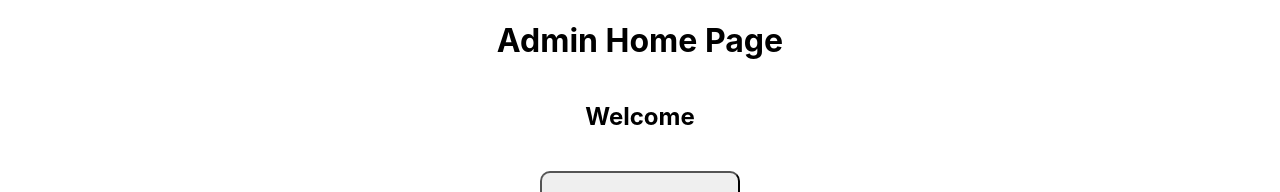
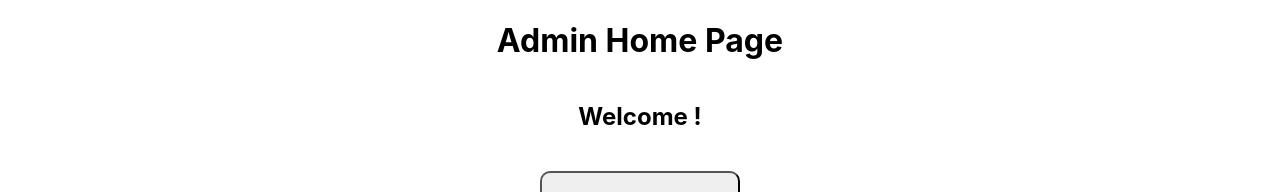
Before and after one commit to FrankPizz10/beer-passport-admin, a React (Create React App) app: page /admin in a window 1280 px wide. Shown: the top 192 px of the page. Built offline with nearby package versions, Linux system fonts and the light colour scheme; no server answers.

Commit message:
Testing auto deploy

```diff
--- a/src/MainScreen/AdminHomePage.tsx
+++ b/src/MainScreen/AdminHomePage.tsx
@@ -37,7 +37,7 @@ const AdminHomePage: React.FC<AdminHomePageProps> = ({user}) => {
   return (
     <div className="Main">
       <h1 className="Title">Admin Home Page</h1>
-      <h2 className="AdminWelcome">Welcome {username}</h2>
+      <h2 className="AdminWelcome">Welcome {username}!</h2>
       <div className="AdminTasks">
         <button className="AdminButton" onClick={() => setAdminTask("MakeAdmin")}>
             Make Admin
```
